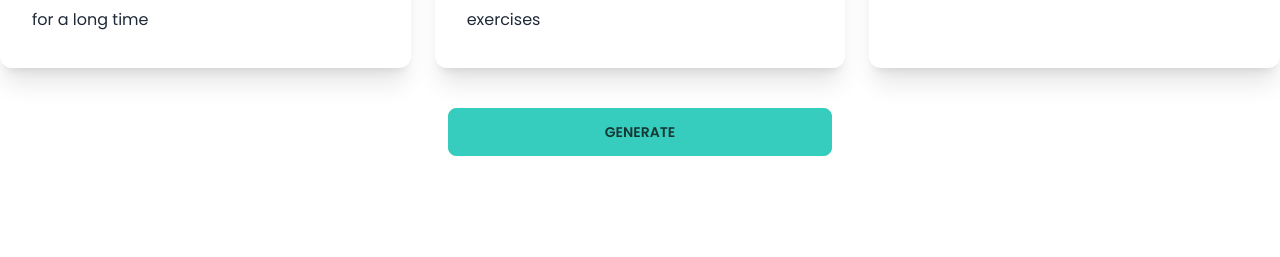
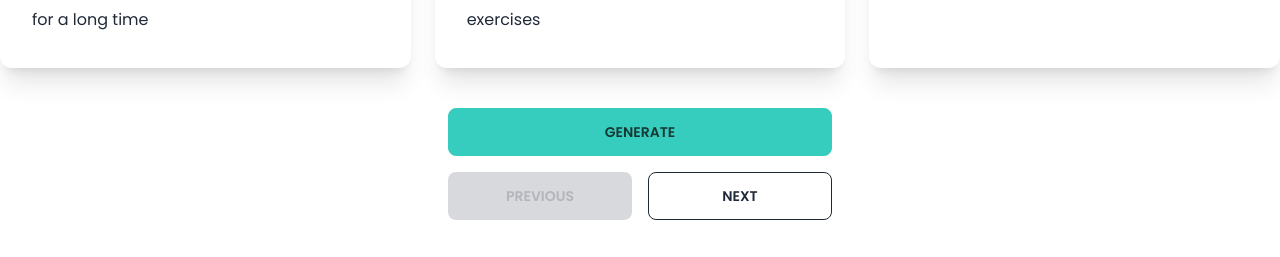
Before and after one commit to j0pine4/openAI_workout_generator, a Nuxt app: page / in a window 1280 px wide. Shown: the part 544-801 px from the top of the page. Built offline with nearby package versions, Linux system fonts and the light colour scheme.

Commit message:
Previous and Next Buttons

```diff
--- a/components/TabBar.vue
+++ b/components/TabBar.vue
@@ -1,13 +1,12 @@
 <template>
     <div class="w-full px-2 sm:px-0">
-      <TabGroup>
+      <TabGroup :selectedIndex="state.currentTabIndex" @change="changeTab">
         <TabList class="flex space-x-1 rounded-xl bg-accent p-1 max-w-md mx-auto sticky top-4 z-20">
           <Tab
             v-for="category in CurrentTab"
             as="template"
             :key="category"
             v-slot="{ selected }"
-            @click="scrollToTop"
           >
             <button
               :class="[
@@ -41,10 +40,14 @@
 
   const state = useStore()
 
-  const scrollToTop = () => {
+  const changeTab = (index: number) => {
+
+    state.currentTabIndex = index
+
     if (process.client) {
       window.scrollTo(0,0)
     }
+
   }
 
 
--- a/pages/index.vue
+++ b/pages/index.vue
@@ -23,9 +23,22 @@
         <equipment-tab></equipment-tab>
     </div>
 
-    <div class="w-full flex justify-center items-center">
-        <button class="btn btn-accent my-10 max-w-sm w-full" @click="router.push('/generate-workout')"> Generate </button>
+    <div class="max-w-sm mx-auto">
+
+        <button class="btn btn-accent w-full mt-10 mb-4" @click="router.push('/generate-workout')"> Generate </button>
+
+        <div class="flex justify-center items-center gap-4 mb-10 w-full px-2">
+
+            <!-- Previous Button -->
+            <button class="btn btn-disabled w-1/2" v-if="state.currentTabIndex == 0" > Previous </button>
+            <button class="btn btn-outline w-1/2" v-if="state.currentTabIndex != 0" @click="previousTab"> Previous </button>
+
+            <button class="btn btn-disabled w-1/2" v-if="state.currentTabIndex == Object.values(CurrentTab).length - 1" > Next </button>
+            <button class="btn btn-outline w-1/2" v-if="state.currentTabIndex != Object.values(CurrentTab).length - 1" @click="nextTab"> Next </button>
+        </div>
+
     </div>
+
 
   </template>
 
@@ -37,6 +50,30 @@
     const state = useStore()
     const router = useRouter()
 
+    const nextTab = () => {
+        state.currentTabIndex += 1
+
+        // Get keys of ENUM
+        const keys = Object.values(CurrentTab)
+        state.currentTab = keys[state.currentTabIndex]
+
+        if (process.client) {
+            window.scrollTo(0,0)
+        }
+    }
+
+    const previousTab = () => {
+        state.currentTabIndex -= 1
+
+        // Get keys of ENUM
+        const keys = Object.values(CurrentTab)
+        state.currentTab = keys[state.currentTabIndex]
+
+        if (process.client) {
+            window.scrollTo(0,0)
+        }
+    }
+
     definePageMeta({
         layout: "generate-workout-layout",
     });
--- a/stores/useStore.ts
+++ b/stores/useStore.ts
@@ -4,6 +4,7 @@ import { InjuryOptions, EquipmentOptions, MuscleGroups, QueryParams } from '~/mo
 
 export const useStore = defineStore('store', () => {
     const currentTab = ref<CurrentTab>(CurrentTab.FITNESS_LEVEL)
+    const currentTabIndex = ref(0)
 
     const isLoading = false
     const generatedWorkout = ref<string | undefined>("")
@@ -177,5 +178,5 @@ export const useStore = defineStore('store', () => {
     },
     ])
 
-    return { currentTab, injuryOptions, equipmentOptions, muscleGroupOptions, queryParams, isLoading, generatedWorkout }
+    return { currentTab, currentTabIndex, injuryOptions, equipmentOptions, muscleGroupOptions, queryParams, isLoading, generatedWorkout }
   })
```
Also changed, not shown: components/ConstraintsTab.vue (+0 -7 lines).
